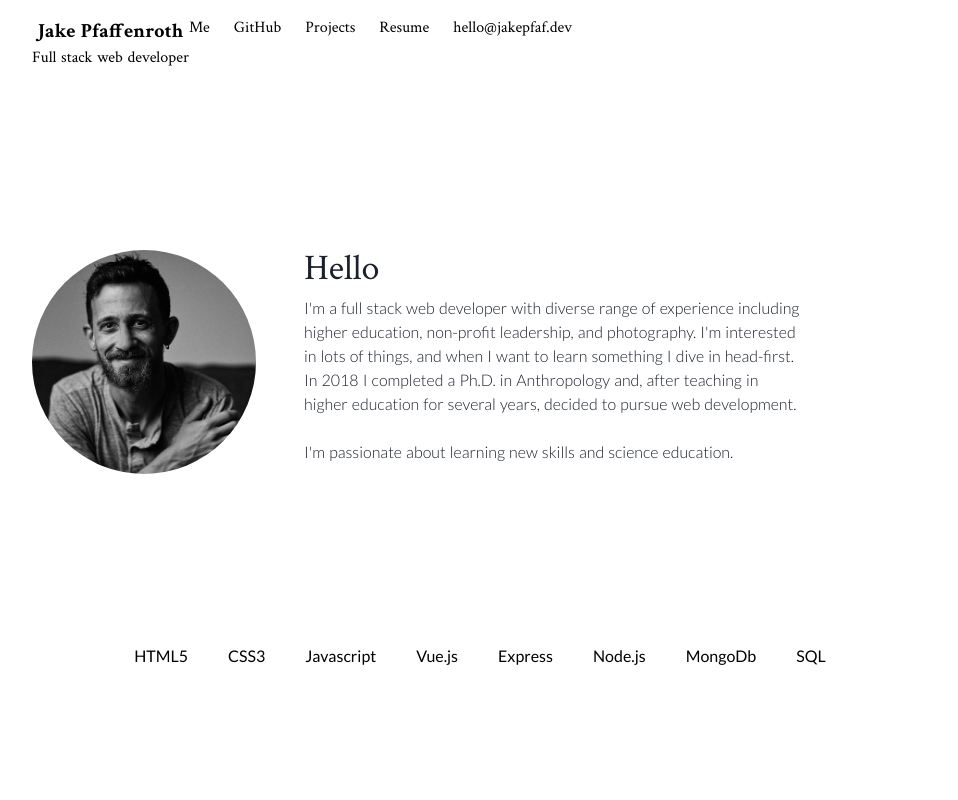
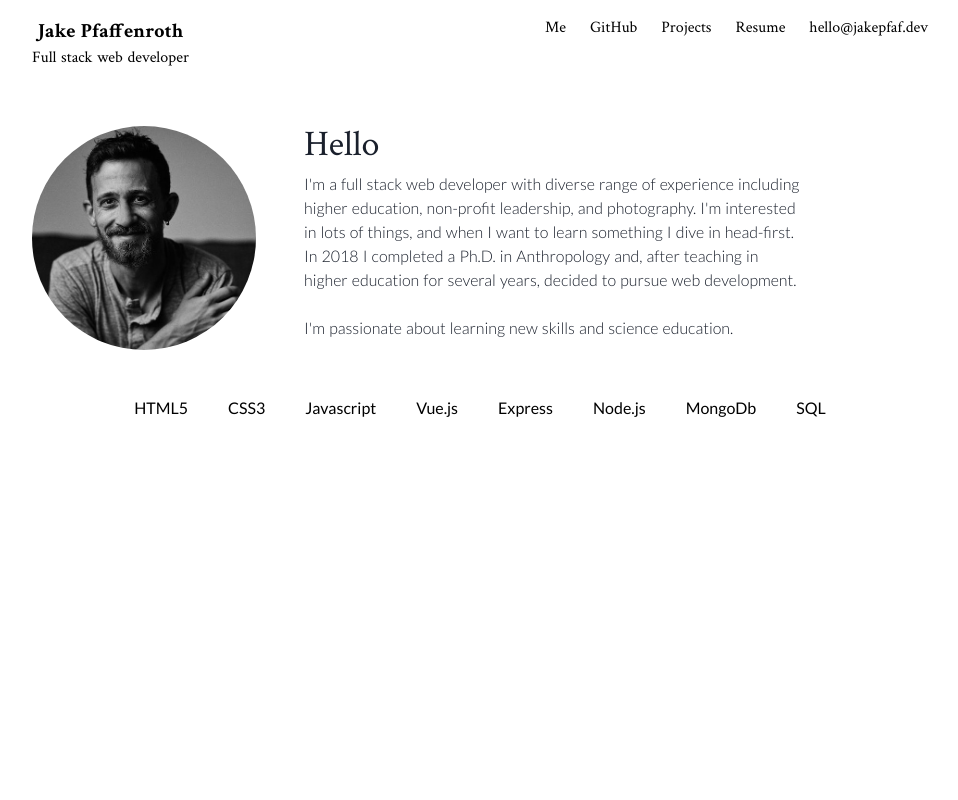
Before and after one commit to jakepfaffenroth/portfolio, a Nuxt app: page / in a window 1280 px wide. Shown: the top 800 px of the page, without its empty margins (160-1118 px from the left). Built offline with nearby package versions, Linux system fonts and the light colour scheme.

Commit message:
messing with main section layout

```diff
--- a/pages/index.vue
+++ b/pages/index.vue
@@ -1,6 +1,6 @@
 <template>
   <div>
-    <section class="flex flex-wrap h-screen sm:px-8 md:px-16 lg:px-48">
+    <section class="h-screen sm:px-8 md:px-16 lg:px-48">
       <link
         href="https://fonts.googleapis.com/css2?family=Crimson+Text:wght@400;600;700&family=Lato:wght@100;300;400;700&display=swap"
         rel="stylesheet"
```
